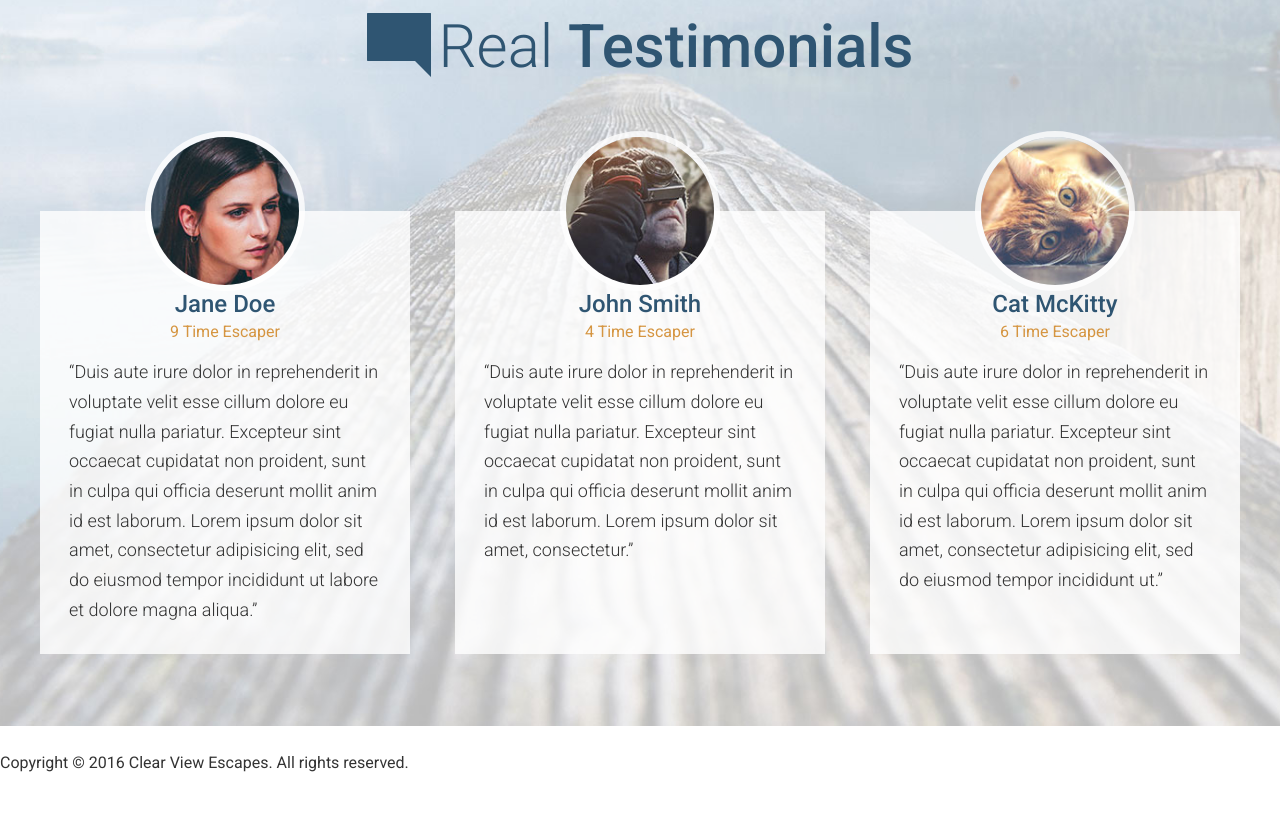
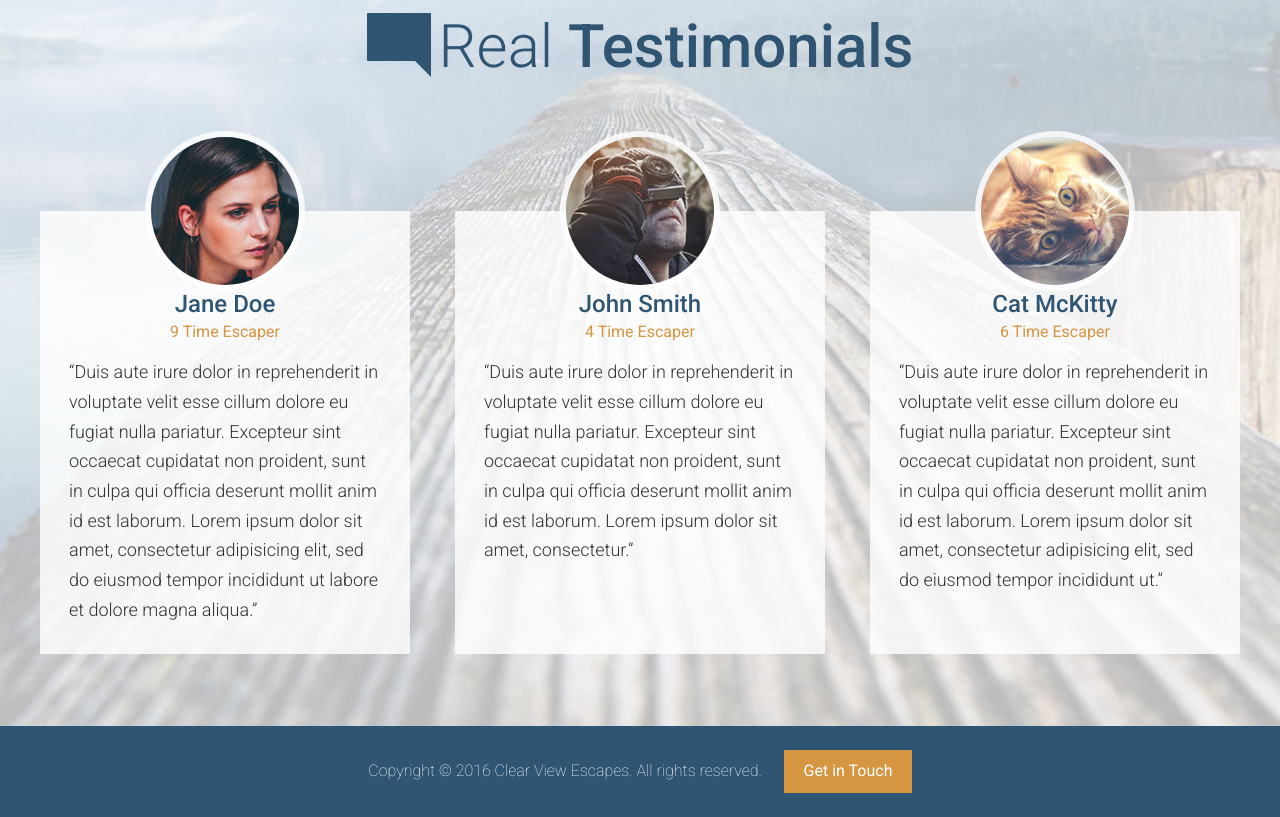
Before and after one commit to wseelmann/travel-site, a website: page app/index.html in a window 1280 px wide. Shown: the part 3153-3970 px from the top of the page. Drawn offline with Linux system fonts and the light colour scheme.

Commit message:
Completed styling the footer.

```diff
--- /dev/null
+++ b/app/assets/styles/modules/_site-footer.css
@@ -0,0 +1,19 @@
+.site-footer {
+   background-color: $mainBlue;
+    color: #fff;
+    padding: .5rem 0;
+    text-align: center;
+
+    &__text {
+      display: block;
+      margin-bottom: 1rem;
+      font-weight:  200;
+
+      @mixin atMedium {
+          display: inline;
+          margin-bottom: 0;
+          margin-right: 1.4rem;
+
+      }
+    }
+}
--- a/app/assets/styles/styles.css
+++ b/app/assets/styles/styles.css
@@ -13,3 +13,4 @@
 @import "modules/_feature-item.css";
 @import "modules/_testimonial.css";
 @import "modules/_sprite.css";
+@import "modules/_site-footer.css";
--- a/app/index.html
+++ b/app/index.html
@@ -153,8 +153,10 @@
     </div>
   </div>
 
-  <footer>
-    <p>Copyright &copy; 2016 Clear View Escapes. All rights reserved. <a href="#" class="btn">Get in Touch</a></p>
+  <footer class="site-footer">
+    <div class="wrapper">
+      <p><span class="site-footer__text">Copyright &copy; 2016 Clear View Escapes. All rights reserved.</span><a href="#" class="btn btn--orange">Get in Touch</a></p>
+    </div>
   </footer>
 </body>
 </html>
--- a/app/temp/styles/styles.css
+++ b/app/temp/styles/styles.css
@@ -981,3 +981,25 @@
         height: 42px;
         background-position: 36.69752421959096% 45.792307692307695%;
     }
+
+.site-footer {
+   background-color: #2f5572;
+    color: #fff;
+    padding: .5rem 0;
+    text-align: center;
+}
+
+.site-footer__text {
+      display: block;
+      margin-bottom: 1rem;
+      font-weight:  200;
+    }
+
+@media (min-width: 800px) {
+
+.site-footer__text {
+          display: inline;
+          margin-bottom: 0;
+          margin-right: 1.4rem
+    }
+	}
```
